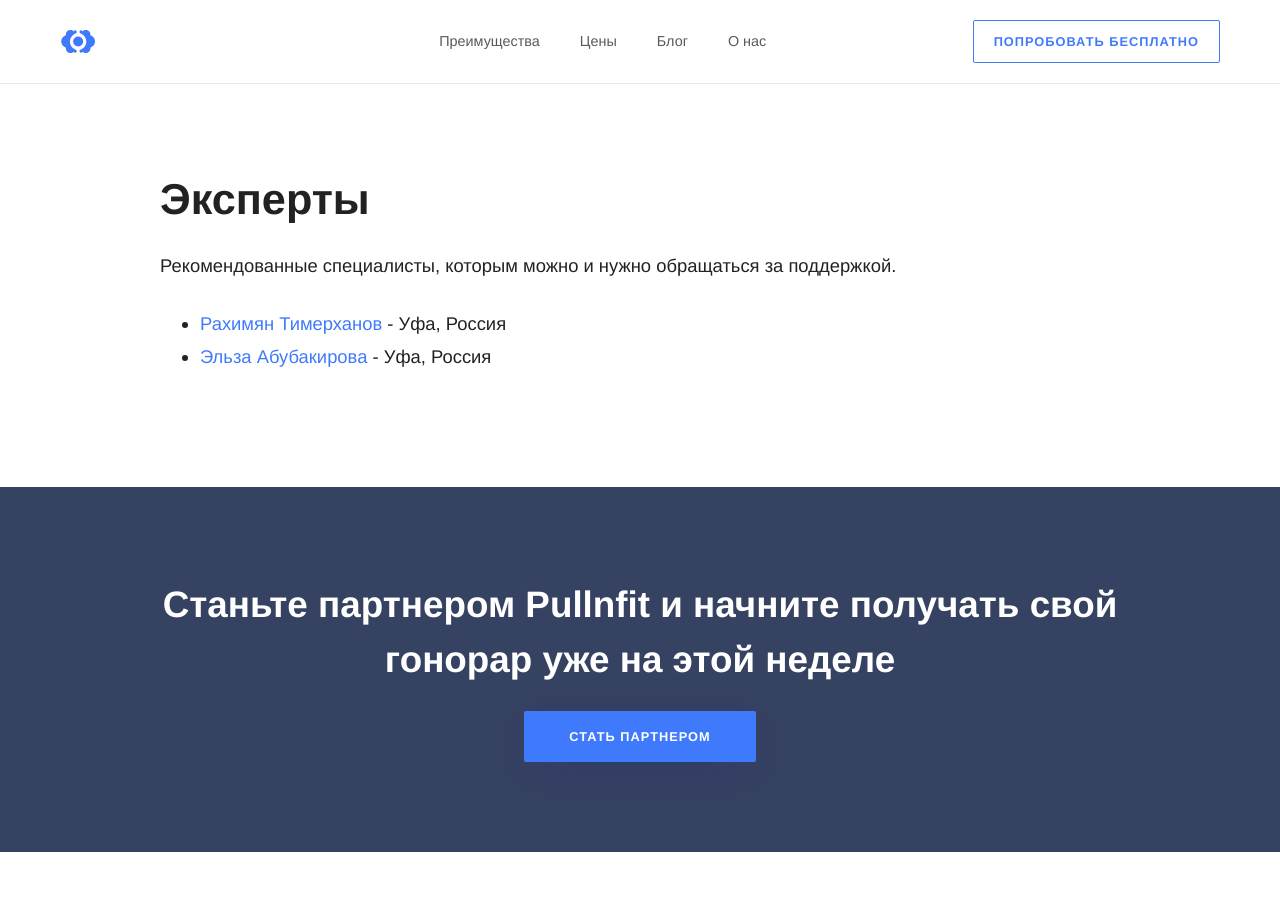
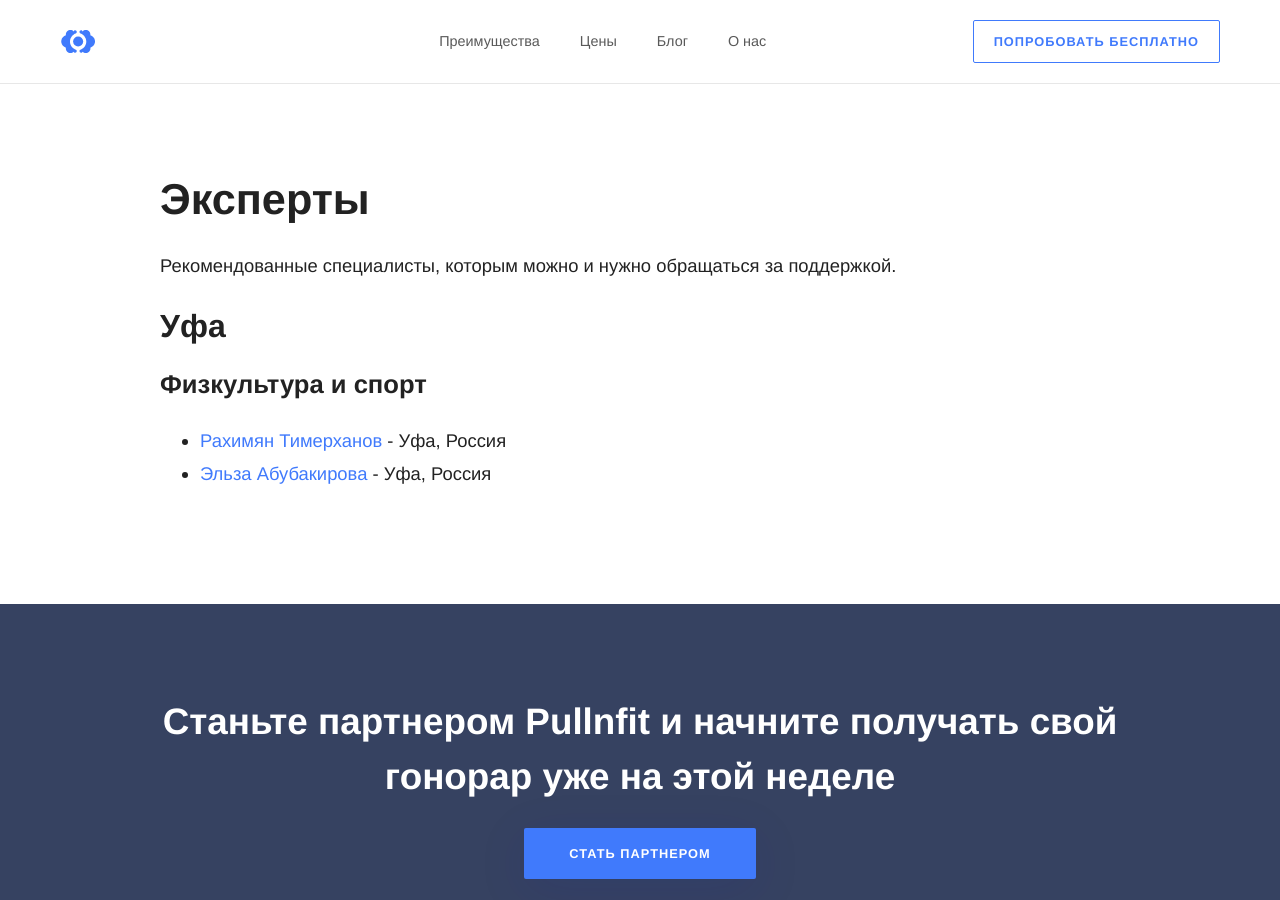
Before and after one commit to RakhimyanTim/adroholic.github.io, a Jekyll site: the page built from pages/experts.html, in a window 1280 px wide and 900 px high. Built offline with Jekyll 4.4.1, drawn with Linux system fonts in a browser that asks for light colours; some web fonts are replaced.

Commit message:
Update experts.html

```diff
--- a/pages/experts.html
+++ b/pages/experts.html
@@ -8,6 +8,10 @@
 
 <p>Рекомендованные специалисты, которым можно и нужно обращаться за поддержкой.</p>
 
+<h2>Уфа</h2>
+
+<h3>Физкультура и спорт</h3>
+
 <ul class="experts">
 	{% assign experts = site.data.experts | sort: 'name' %}
 	{% for expert in experts %}
```
